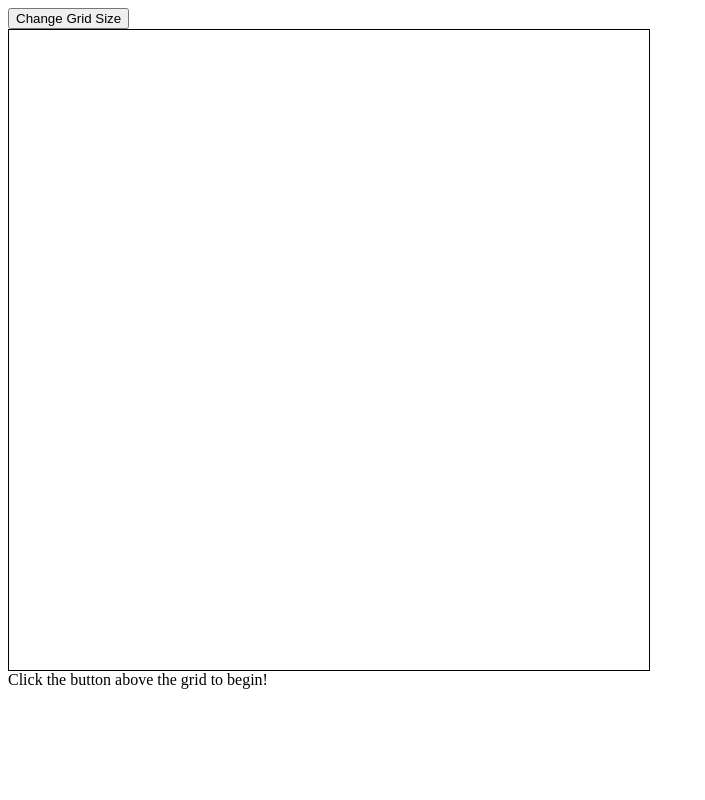
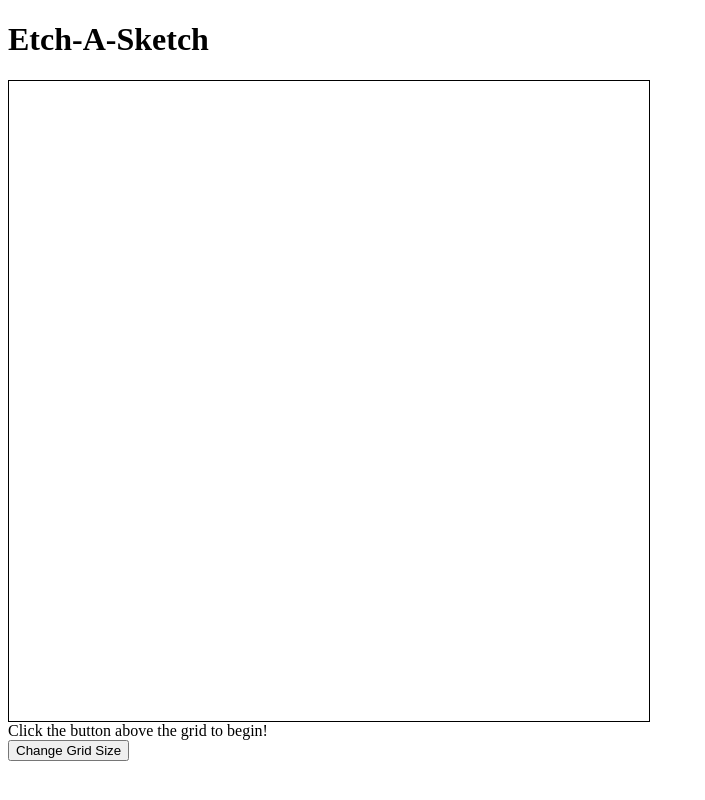
Before and after one commit to j-irion/etch-a-sketch, a plain HTML site: page index.html in a window 1280 px wide. Shown: the whole page, without its empty margins (0-705 px from the left). Drawn offline with Linux system fonts and the light colour scheme.

Commit message:
Add section div and heading

```diff
--- a/index.html
+++ b/index.html
@@ -7,8 +7,11 @@
     <title>Document</title>
   </head>
   <body>
-    <button id="btn-size">Change Grid Size</button>
+    <h1>Etch-A-Sketch</h1>
     <div id="grid"></div>
-    <div id="txt-output">Click the button above the grid to begin!</div>
+    <div id="btn-section">
+      <div id="txt-output">Click the button above the grid to begin!</div>
+      <button id="btn-size">Change Grid Size</button>
+    </div>
   </body>
 </html>
```
